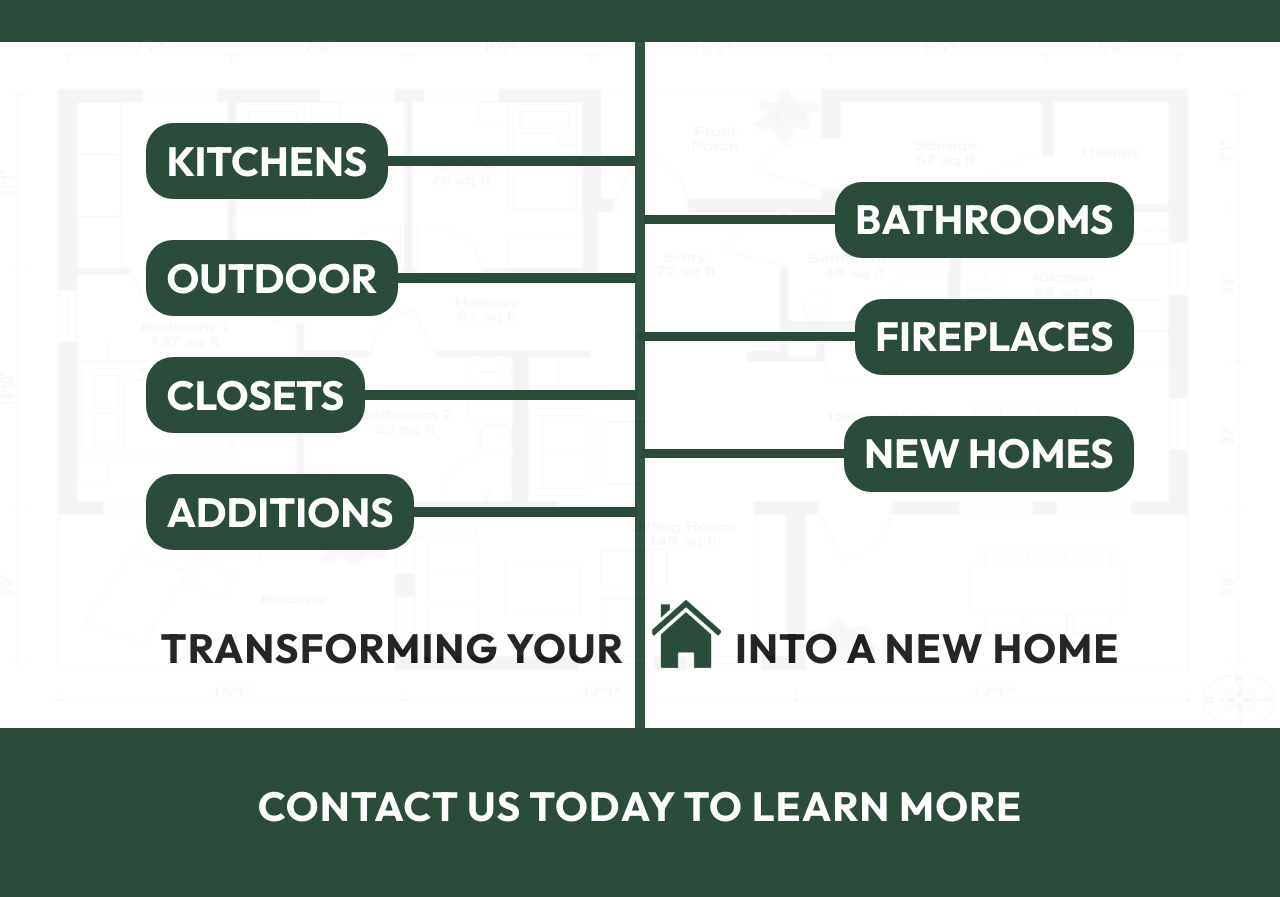
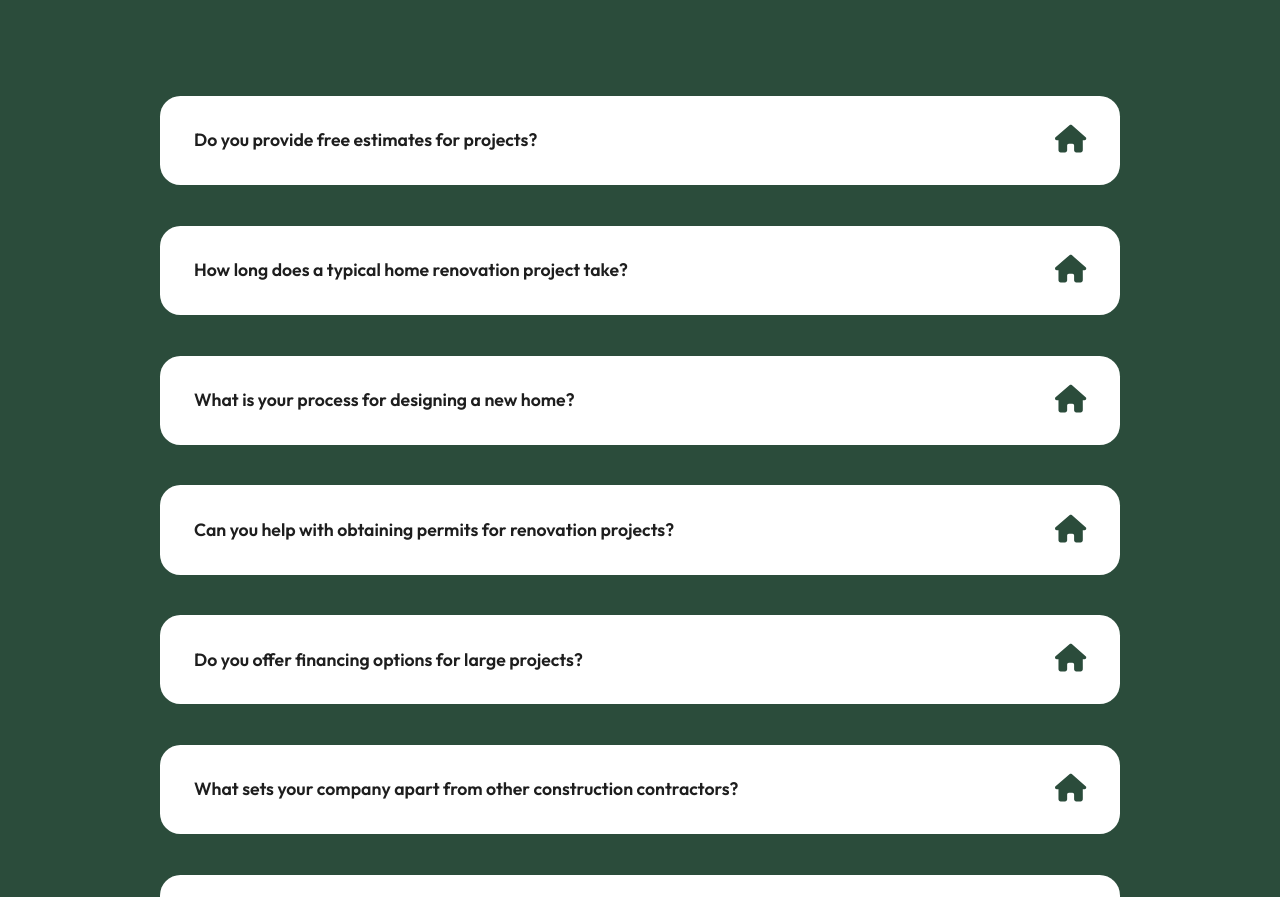
Before and after one commit to Visions-to-Visuals/next-js-freelance-template, a Next.js app: page /faq in a window 1280 px wide. Shown: the part 760-1657 px from the top of the page. Built offline with nearby package versions, Linux system fonts and the light colour scheme.

Commit message:
feat: Create FAQ Containers

```diff
--- a/app/components/experience.tsx
+++ b/app/components/experience.tsx
@@ -3,7 +3,7 @@ import { useState, useEffect, useRef } from 'react';
 import { FontAwesomeIcon } from "@fortawesome/react-fontawesome";
 import { faCheck } from "@fortawesome/free-solid-svg-icons";
 
-export default function Benefits() {
+export default function Experience() {
 
     function BenefitsItem( {text} ) {
         return(
--- /dev/null
+++ b/app/components/faq.tsx
@@ -0,0 +1,95 @@
+"use client"
+import { useState } from "react"
+import { FontAwesomeIcon } from "@fortawesome/react-fontawesome";
+import { faHouse } from "@fortawesome/free-solid-svg-icons";
+
+export default function Faq() {
+
+    const [showAnswer, setShowAnswer] = useState<{ [key: string]: boolean }>({});
+
+    const toggleAnswer = (index: number) => {
+        setShowAnswer(prevState => {
+            const newState = { ...prevState };
+            newState[index] = !newState[index];
+            return newState;
+        });
+    };
+
+    function Container( { index, question, answer } ) {
+        return(
+            <div className="w-[75%] mx-auto bg-primary rounded-3xl px-10 py-[2rem]">
+                <div className="flex justify-between items-center gap-10 cursor-pointer" onClick={() => toggleAnswer(index)}>
+                    <p className="text-dark font-[600] text-[1.3rem] text-center select-none">{question}</p>
+                    <FontAwesomeIcon icon={faHouse} className={`w-[2.3rem] h-[2.3rem] mb-1 select-none text-secondary ${showAnswer[index] ? 'rotate-180' : ''}`}></FontAwesomeIcon>
+
+                </div>
+
+                {showAnswer[index] && (
+                    <p className="bg-white mt-[2rem] mb-[.5rem] text-[1.1rem] text-dark ease-in-out duration-300 cursor-text">{answer}</p>
+                )}
+            </div>
+        )
+    }
+
+    const faqData = [
+        { question: "Do you provide free estimates for projects?",
+            answer: "Yes, we offer free, no-obligation estimates for all of our projects. Our team will assess your needs, discuss your vision, and provide a detailed cost breakdown so you can make an informed decision about your home renovation or construction project." },
+
+        { question: "How long does a typical home renovation project take?",
+            answer: "The duration of a home renovation project can vary depending on the scope and complexity of the work involved. However, for most projects, we provide a timeline estimate during the initial consultation phase, outlining key milestones and anticipated completion dates." },
+
+        { question: "What is your process for designing a new home?",
+            answer: "Our design process begins with an in-depth consultation to understand your preferences, lifestyle, and budget. We then work closely with you to develop a customized design plan, incorporating your ideas and feedback at every stage until we achieve a design that exceeds your expectations." },
+
+        { question: "Can you help with obtaining permits for renovation projects?",
+            answer: "Yes, we handle all aspects of the permitting process on behalf of our clients. We are familiar with local building codes and regulations, and we ensure that all necessary permits are obtained before commencing work on your renovation project." },
+
+        { question: "Do you offer financing options for large projects?",
+            answer: "We understand that home renovation and construction projects can be a significant investment. That's why we offer financing options to help make your project more manageable. Our team can discuss various financing solutions tailored to your specific needs and budget." },
+
+        { question: "What sets your company apart from other construction contractors?",
+            answer: "Our company is committed to delivering exceptional quality, craftsmanship, and customer service on every project. We prioritize open communication, attention to detail, and a personalized approach to ensure that your renovation experience is stress-free and enjoyable from start to finish." },
+
+        { question: "Are your contractors licensed and insured?",
+            answer: "Yes, all of our contractors are fully licensed, bonded, and insured. Our team members are highly skilled professionals with years of experience in the home renovation and construction industry, ensuring that your project is completed to the highest standards of quality and safety." },
+
+        { question: "Can you provide references or examples of past projects?",
+            answer: "Absolutely, we are proud of our portfolio of past projects and happy to provide references upon request. You can also view examples of our work on our website or in our showroom to see the quality and craftsmanship that sets us apart." },
+
+        { question: "Do you offer warranties on your workmanship and materials?",
+            answer: "Yes, we stand behind the quality of our workmanship and the materials we use. We offer warranties on both to provide you with peace of mind and assurance that your investment is protected." },
+
+        { question: "What sustainable or eco-friendly options do you offer?",
+            answer: "We offer a variety of sustainable and eco-friendly options for home renovations, including energy-efficient appliances, eco-friendly building materials, and water-saving fixtures. Our team can work with you to incorporate these options into your project to minimize environmental impact and lower utility costs." },
+
+        { question: "Can you work with existing architects or designers?",
+            answer: "Yes, we have experience collaborating with architects, designers, and other professionals to bring your vision to life. Whether you already have a design team in place or need assistance finding one, we can work seamlessly with them to ensure that your project meets your expectations." },
+
+        { question: "Do you offer interior design services along with renovation work?",
+            answer: "Yes, we offer comprehensive interior design services to complement our renovation work. Our talented team of designers can help you select finishes, furnishings, and decor that enhance the overall look and feel of your home, creating a cohesive and stylish space that reflects your personality and lifestyle." },
+
+        { question: "Do you handle all aspects of a renovation project, including plumbing and electrical work?",
+            answer: "Yes, we are a full-service home renovation company, and we handle all aspects of the project from start to finish. This includes plumbing, electrical work, carpentry, painting, and more. Our team of skilled professionals ensures that every aspect of your renovation is completed to the highest standards of quality and craftsmanship." },
+
+        { question: "Do you offer interior design services along with renovation work?",
+            answer: "Yes, we offer comprehensive interior design services to complement our renovation work. Our talented team of designers can help you select finishes, furnishings, and decor that enhance the overall look and feel of your home, creating a cohesive and stylish space that reflects your personality and lifestyle." },
+
+        { question: "What is your policy on clean-up and debris removal after a project is completed?",
+            answer: "We take pride in leaving your home clean and tidy after the completion of a project. Our team conducts thorough clean-up and debris removal, ensuring that your space is left in pristine condition so you can immediately enjoy the results of your renovation." },
+
+        { question: "Are there any seasonal considerations for scheduling renovation work?",
+            answer: "While we can perform renovation work year-round, certain seasons may be more conducive to specific types of projects or outdoor work. We can discuss the best timing for your project based on factors such as weather conditions, availability of materials, and your schedule to ensure that the renovation process is as smooth and efficient as possible." },
+    ];
+
+    const renderContainers = () => {
+        return faqData.map((item, index) => (
+            <Container key={index} index={index} question={item.question} answer={item.answer} />
+        ));
+    };
+
+    return (
+        <section className="flex flex-col gap-y-[3rem]">
+            {renderContainers()}
+        </section>
+    );
+}
--- a/app/components/hero.tsx
+++ b/app/components/hero.tsx
@@ -23,13 +23,10 @@ export default function HeroSection() {
                 quis nostrud.
                 </p>
             </div>
+
             <img className="h-[28rem]
             tablet-s:hidden"
             src="images/timothy.png"></img>
-
-            {/* <Spline
-            className="scale-[.9] w-0 h-0"
-            scene="https://prod.spline.design/vN4f6x7wwd09efct/scene.splinecode" /> */}
 
             <img className="hidden
             tablet-s:w-[90%] tablet-s:inline-block"
--- a/app/faq/page.tsx
+++ b/app/faq/page.tsx
@@ -1,14 +1,14 @@
 import Navbar from "../components/navbar"
 import HeroSection from "../components/hero"
-import Categories from "../components/categories"
 import Contact from "../components/contact"
+import Faq from "../components/faq"
 
-export default function ProjectGallery() {
+export default function FaqPage() {
   return (
     <>
       <Navbar></Navbar>
       <HeroSection></HeroSection>
-      <Categories></Categories>
+      <Faq></Faq>
       <Contact></Contact>
     </>
   )
```
